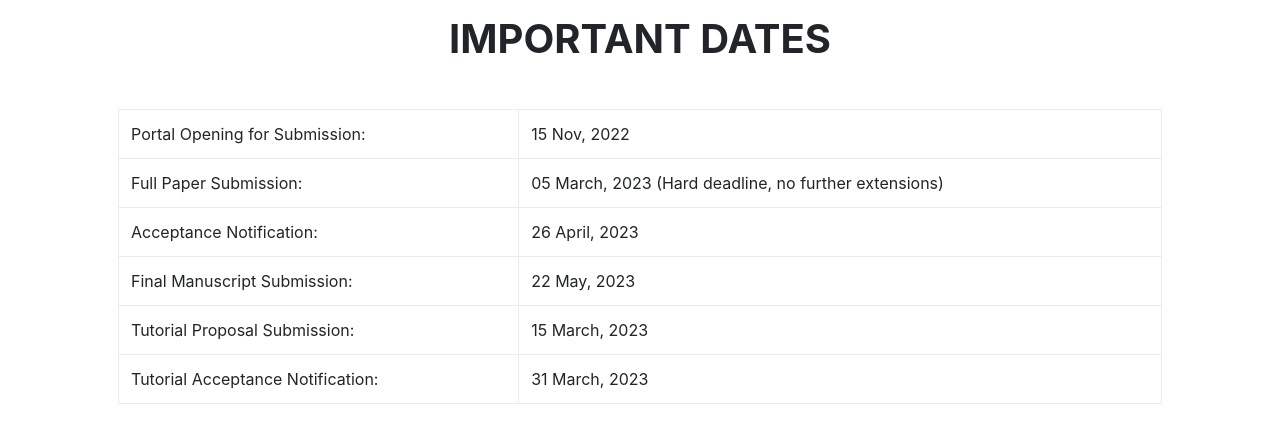
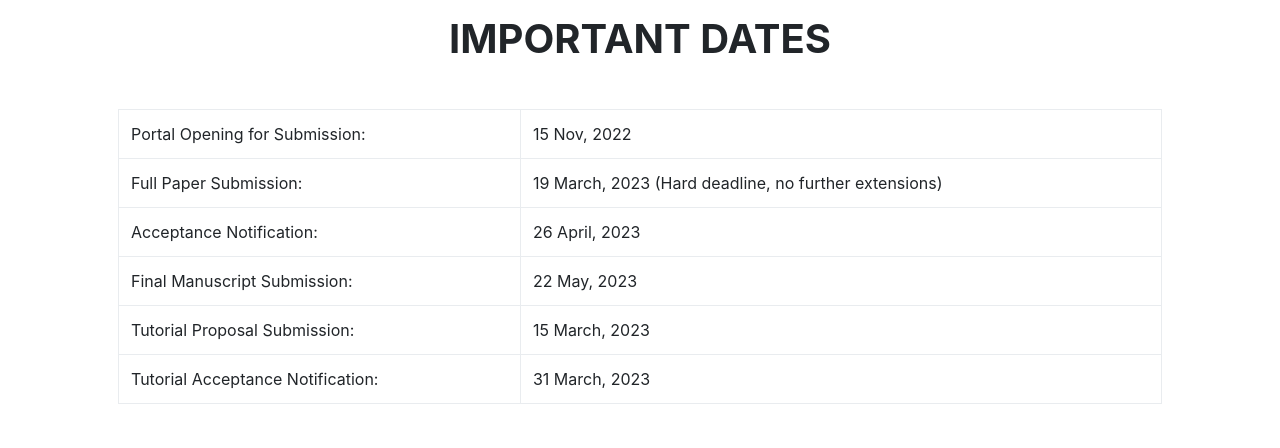
Before and after one commit to KetanKeshav/CONECCT-2023, a PHP site: page /cfp.php in a window 1280 px wide. Shown: the part 3651-4099 px from the top of the page. Run offline with PHP 8.4, Linux system fonts and the light colour scheme; some libraries are stand-ins or nearby versions.

Commit message:
Dates update

```diff
--- a/include/important-dates.php
+++ b/include/important-dates.php
@@ -6,7 +6,7 @@
         </tr>
         <tr>
           <td>Full Paper Submission:</td>
-          <td>05 March, 2023 (Hard deadline, no further extensions)</td>
+          <td>19 March, 2023 (Hard deadline, no further extensions)</td>
         </tr>
         <tr>
           <td>Acceptance Notification:</td>
```
